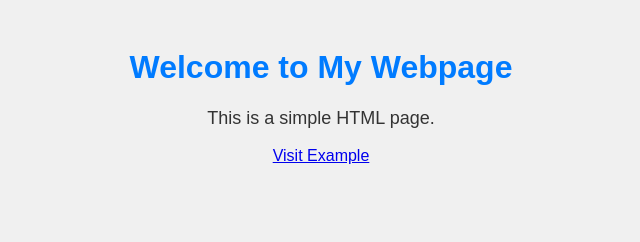
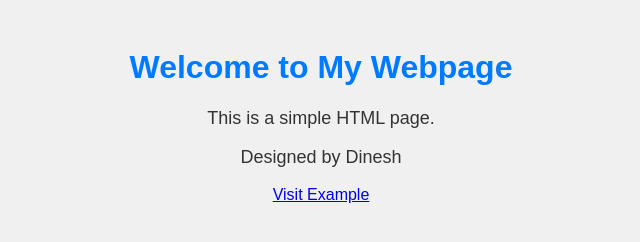
Before and after one commit to mudinesh/ProjectGitHub, a plain HTML site: page index.html in a window 1280 px wide. Shown: the whole page, without its empty margins (319-959 px from the left). Drawn offline with Linux system fonts and the light colour scheme.

Commit message:
commit by dinesh

```diff
--- a/index.html
+++ b/index.html
@@ -23,6 +23,7 @@
 <body>
     <h1>Welcome to My Webpage</h1>
     <p>This is a simple HTML page.</p>
+    <p>Designed by Dinesh</p>
     <a href="https://www.example.com" target="_blank">Visit Example</a>
 </body>
 </html>
```
